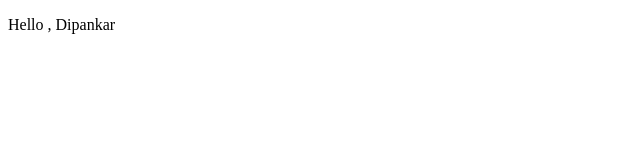
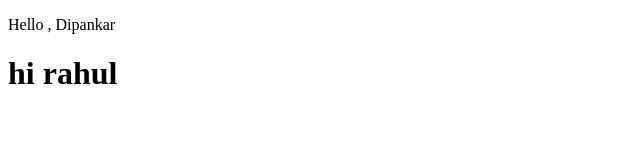
Before and after one commit to rkg209/SE-LA, a plain HTML site: page index.html in a window 1280 px wide. Shown: the whole page, without its empty margins (0-640 px from the left). Drawn offline with Linux system fonts and the light colour scheme.

Commit message:
updateing...

```diff
--- a/index.html
+++ b/index.html
@@ -8,5 +8,6 @@
 </head>
 <body>
     <p>Hello , Dipankar </p>
+    <h1>hi rahul</h1>
 </body>
 </html>
```
